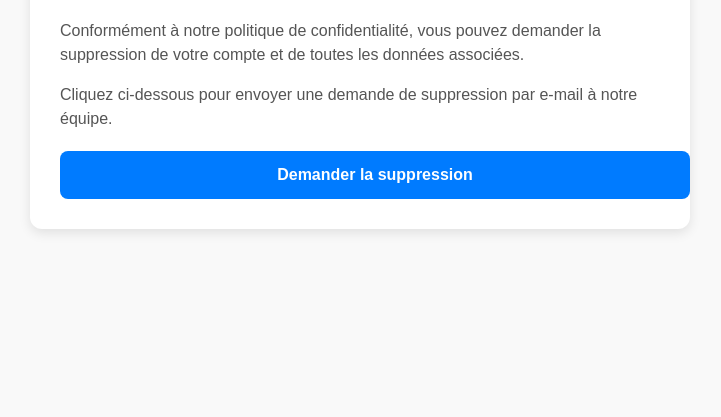
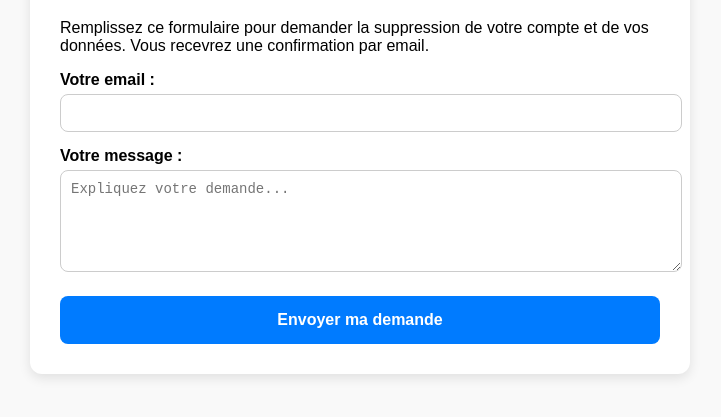
Before and after one commit to bassirikisanogo/privacy-policy, a plain HTML site: page delete-account.html in a window 1280 px wide. Shown: the part 111-528 px from the top of the page, without its empty margins (280-1001 px from the left). Drawn offline with Linux system fonts and the light colour scheme.

Commit message:
Update delete-account.html

```diff
--- a/delete-account.html
+++ b/delete-account.html
@@ -7,56 +7,84 @@
   <style>
     body {
       font-family: Arial, sans-serif;
-      background: #f9f9f9;
-      margin: 0;
-      padding: 20px;
+      background:#f9f9f9;
+      margin:0;
+      padding:20px;
     }
     .container {
-      max-width: 600px;
-      margin: auto;
-      background: #fff;
-      padding: 30px;
-      border-radius: 12px;
-      box-shadow: 0 4px 12px rgba(0,0,0,0.1);
+      max-width:600px;
+      margin:auto;
+      background:#fff;
+      padding:30px;
+      border-radius:12px;
+      box-shadow:0 4px 12px rgba(0,0,0,0.1);
     }
     h1 {
-      color: #333;
-      text-align: center;
+      text-align:center;
+      color:#333;
     }
-    p {
-      color: #555;
-      line-height: 1.5;
+    label {
+      font-weight:bold;
+      display:block;
+      margin-top:15px;
+      margin-bottom:5px;
     }
-    .btn {
-      display: block;
-      width: 100%;
-      padding: 15px;
-      margin-top: 20px;
-      text-align: center;
-      background: #007BFF;
-      color: #fff;
-      font-weight: bold;
-      border-radius: 8px;
-      text-decoration: none;
+    input, textarea {
+      width:100%;
+      padding:10px;
+      border:1px solid #ccc;
+      border-radius:8px;
+      font-size:14px;
     }
-    .btn:hover {
-      background: #0056b3;
+    textarea {
+      resize: vertical;
+    }
+    button {
+      margin-top:20px;
+      padding:15px;
+      width:100%;
+      background:#007BFF;
+      color:#fff;
+      font-weight:bold;
+      border:none;
+      border-radius:8px;
+      cursor:pointer;
+      font-size:16px;
+    }
+    button:hover {
+      background:#0056b3;
+    }
+    .success {
+      margin-top:15px;
+      color:green;
+      font-weight:bold;
+      text-align:center;
     }
   </style>
 </head>
 <body>
   <div class="container">
     <h1>Demande de suppression de compte</h1>
-    <p>
-      Conformément à notre politique de confidentialité, vous pouvez demander la suppression
-      de votre compte et de toutes les données associées.
-    </p>
-    <p>
-      Cliquez ci-dessous pour envoyer une demande de suppression par e-mail à notre équipe.
-    </p>
-    <a class="btn" href="mailto:mamam9282018@gmail.com?subject=Demande%20de%20suppression%20de%20compte&body=Bonjour,%0D%0AJe souhaite supprimer mon compte et toutes les données associées.%0D%0AAdresse e-mail du compte : %0D%0AID (si connu) : %0D%0AMerci.">
-      Demander la suppression
-    </a>
+    <p>Remplissez ce formulaire pour demander la suppression de votre compte et de vos données. Vous recevrez une confirmation par email.</p>
+
+    <form
+      action="https://formspree.io/f/mkgvrjoe"
+      method="POST"
+    >
+      <label for="email">Votre email :</label>
+      <input type="email" id="email" name="email" required>
+
+      <label for="message">Votre message :</label>
+      <textarea id="message" name="message" rows="5" placeholder="Expliquez votre demande..." required></textarea>
+
+      <!-- Champ caché pour éviter le spam bots -->
+      <input type="text" name="_gotcha" style="display:none">
+
+      <!-- Redirection après succès -->
+      <input type="hidden" name="_next" value="https://tonpseudo.github.io/delete-account-page/success.html">
+
+      <button type="submit">Envoyer ma demande</button>
+    </form>
   </div>
 </body>
 </html>
```
